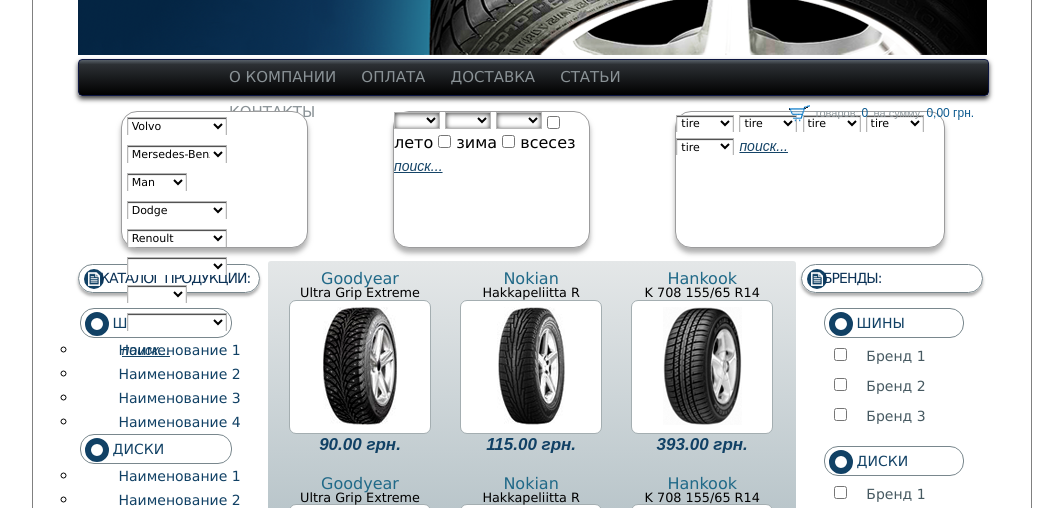
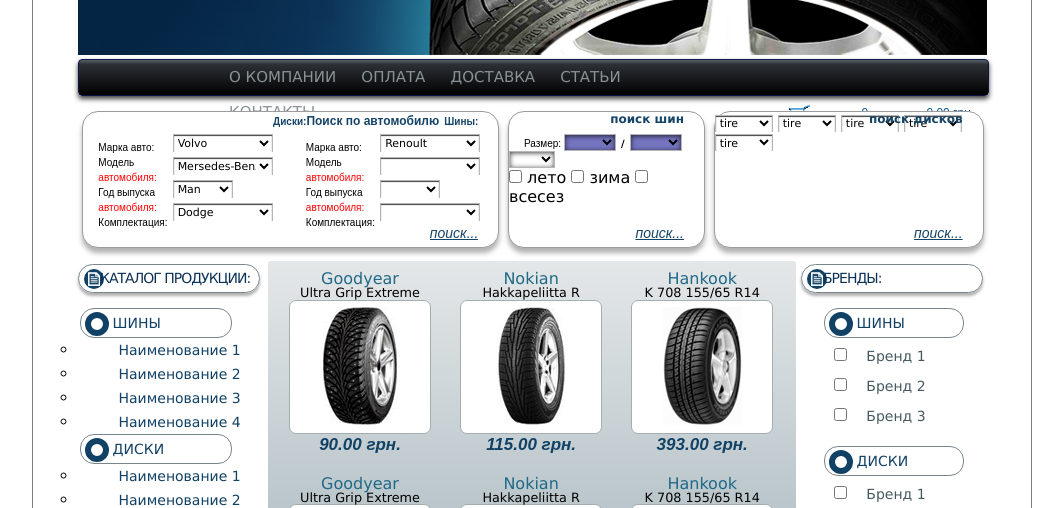
Before and after one commit to lex1914/homework6, a plain HTML site: page index.html in a window 1280 px wide. Shown: the part 244-752 px from the top of the page, without its empty margins (108-1171 px from the left). Drawn offline with Linux system fonts and the light colour scheme.

Commit message:
construction forms

```diff
--- a/css/style.css
+++ b/css/style.css
@@ -346,7 +346,9 @@
 
 .form1 {
     width: 415px;
-    /*clear: both;*/
+    display: flex;
+    -webkit-justify-content: space-around;
+            justify-content: space-around;
 }
 
 .form2 {
@@ -355,20 +357,19 @@
 
 .form3 {
     width: 268px;
-    /*clear: both;*/
 }
 
 .form1,
 .form2,
 .form3 {
-    display: inline-block;
+    position: relative;
     height: 135px;
     border: 1px solid rgb(156, 156, 157);
     border-radius: 16px;
     background-color: rgb(255, 255, 255);
     box-shadow: 0px 5px 5px 0px rgba(150, 150, 150, 0.75);
 }
-
+/*Form 1*/
 .option1,
 .option2,
 .option3,
@@ -378,10 +379,11 @@
 {
     width: 100px;
     height: 18px;
-    margin: 5px;
+    margin: 2px 0 5px 0;
     border: 1px solid rgb(182, 182, 182);
     border-bottom: none;
     background-color: white;
+    display: block;
     box-shadow: inset 0px 1px 1px 0px rgba(0, 0, 0, 0.75);
     font-size: 11px;
 }
@@ -392,18 +394,30 @@
 {
     width: 60px;
     height: 18px;
-    margin: 5px;
+    margin: 2px 0 5px 0;
+    display: block;
     background-color: white;
     border: 1px solid rgb(182, 182, 182);
     border-bottom: none;
     box-shadow: inset 0px 1px 1px 0px rgba(0, 0, 0, 0.75);
     font-size: 11px;
 }
+/*Wrapper of head form 1-3*/
+.wrapper-head {
+    position: absolute;
+    top: -5px;
+    right: 20px;
+    height: 20px;
+}
 
-.form1:first-child,
-.form1:last-child
+.form1-left-box,
+.form1-right-box
  {
-    width: 185px;
+    position: relative;
+    top: 20px;
+    width: 180px;
+     height: 135px;
+    margin-left: 2px;
     display: inline-block;
 }
 
@@ -411,6 +425,9 @@
 .form2 input[type="submit"],
 .form3 input[type="submit"]
 {
+    position: absolute;
+    bottom: 0;
+    right: 20px;
     border: none;
     background: none;
     font-size: 14px;
@@ -422,12 +439,95 @@
   text-align: center;
 }
 
+.search-auto,
+.form1-disc,
+.form1-tire
+ {
+    display: inline-block;
+    font-family: Arial;
+}
+
+.form1-disc,
+.form1-tire
+{
+    font-size: 10px;
+    color: rgb(21, 68, 104);
+    line-height: 3;
+}
+
+.form1-disc {
+    text-align: left;
+    float: left;
+}
+
+.form1-tire {
+    text-align: right;
+}
+
+.search-auto,
+.search-tire,
+.search-disks
+ {
+    font-size: 12px;
+  color: rgb(21, 68, 103);
+  line-height: 2;
+  text-align: center;
+}
+
+.disc-info,
+.tire-info
+ {
+    position: relative;
+    top: 28px;
+    margin-left: 15px;
+    line-height: 1.5;
+    font-family: Arial;
+    font-size: 10px;
+}
+
+.form1-text-item {
+    font-family: Arial;
+    font-size: 10px;
+    line-height: 0;
+    color: red;
+}
+
 .form2 [name="cars"] {
     width: 46px;
   height: 17px;
   background-color: white;
   border: 1px solid rgb(182, 182, 182);
   box-shadow: inset 0px 1px 5px 0px rgba(0, 0, 0, 0.75);
+}
+
+.form2-size-tire {
+    margin-top: 20px;
+    margin-left: 15px;
+}
+
+.form2-size-tire span:nth-child(3) {
+    font-size: 10px;
+    font-weight: bold;
+    display: inline-block;
+}
+
+.form2-size-tire span:nth-child(1) {
+    font-size: 10px;
+    font-family: Arial;
+}
+
+.form2 .size-tire {
+    width: 52px;
+    height: 17px;
+    vertical-align: middle;
+    display: inline-block;
+    background: #7474BF;
+}
+
+.form2 .size-tire-R {
+    width: 46px;
+    height: 17px;
+    display: block;
 }
 
 .form3 [name="cars"] {
@@ -612,7 +712,7 @@
 main {
    width: 528px;
    height: 630px;
-   /*padding-top: 30px;*/
+   /*padding-top: 30px;
    /*padding-bottom: 30px;*/
    margin: 10px auto 10px;
    border-radius: 3px;
--- a/index.html
+++ b/index.html
@@ -50,7 +50,18 @@
                 </nav>
                 <section class="block-forms">
                 <form class="form1">
+                    <div class="wrapper-head">
+                        <h5 class="form1-disc">Диски:</h5>
+                        <h4 class="search-auto">Поиск по автомобилю</h4>
+                        <h5 class="form1-tire">Шины:</h5>
+                    </div>
                         <div>
+                            <p class="disc-info">Марка авто:</p>
+                            <p class="disc-info">Модель <span class="form1-text-item">автомобиля:</span></p>
+                            <p class="disc-info">Год выпуска <span class="form1-text-item">автомобиля:</span></p>
+                            <p class="disc-info">Комплектация:</p>
+                        </div>
+                    <div class="form1-left-box">
                             <select class="option1" name="cars">
                             <option value="tire">Volvo</option>
                             <option value="tire">Honda</option>
@@ -69,6 +80,14 @@
                         </select>
                     </div>
                         <div>
+                            <p class="tire-info">Марка авто:</p>
+                            <p class="tire-info">Модель <span class="form1-text-item">автомобиля:</span></p>
+
+                            <p class="tire-info">Год выпуска <span class="form1-text-item">автомобиля:</span></p>
+
+                            <p class="tire-info">Комплектация:</p>
+                        </div>
+                    <div class="form1-right-box">
                         <select class="option4" name="cars">
                             <option value="tire">Renoult</option>
                             <option value="tire">Renoult</option>
@@ -89,18 +108,26 @@
                     <input type="submit" name="submit" value="поиск...">
                 </form>
                 <form class="form2">
-                    <select name="cars">
+                    <div class="wrapper-head">
+                        <h4 class="search-tire">поиск шин</h4>
+                    </div>
+                    <div class="form2-size-tire">
+                        <span>Размер: </span>
+                        <select class="size-tire" name="cars">
                             <option value="tire"></option>
                             <option value="tire"></option>
                         </select>
-                    <select name="cars">
+                        <span> / </span>
+                        <select class="size-tire" name="cars">
                             <option value="tire"></option>
                             <option value="tire"></option>
                         </select>
-                    <select name="cars">
+                    </div>
+                    <select class="size-tire-R" name="cars">
                         <option value="tire"></option>
                         <option value="tire"></option>
                     </select>
+                    <div class="form2-checkbox">
                         <label>
                             <input type="checkbox" name="summer"> лето
                         </label>
@@ -110,9 +137,13 @@
                         <label>
                             <input type="checkbox" name="all_seasons"> всесез
                         </label>
+                    </div>
                         <input type="submit" name="submit" value="поиск...">
                 </form>
                 <form class="form3">
+                     <div class="wrapper-head">
+                        <h4 class="search-disks">поиск дисков</h4>
+                    </div>
                     <select name="cars">
                         <option value="tire">tire</option>
                         <option value="tire">tire</option>
```
Lines whose indentation alone changed are shown as unchanged.
